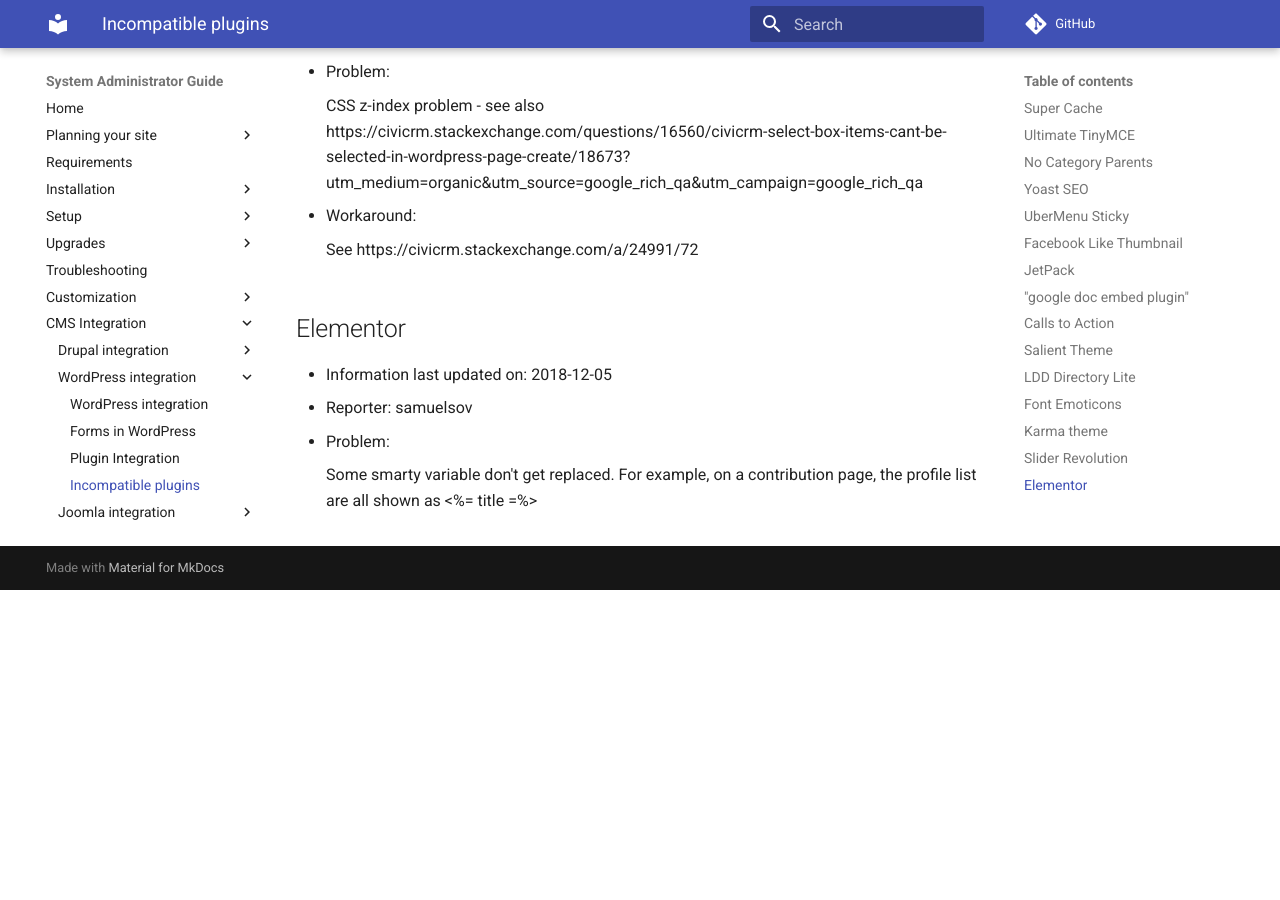
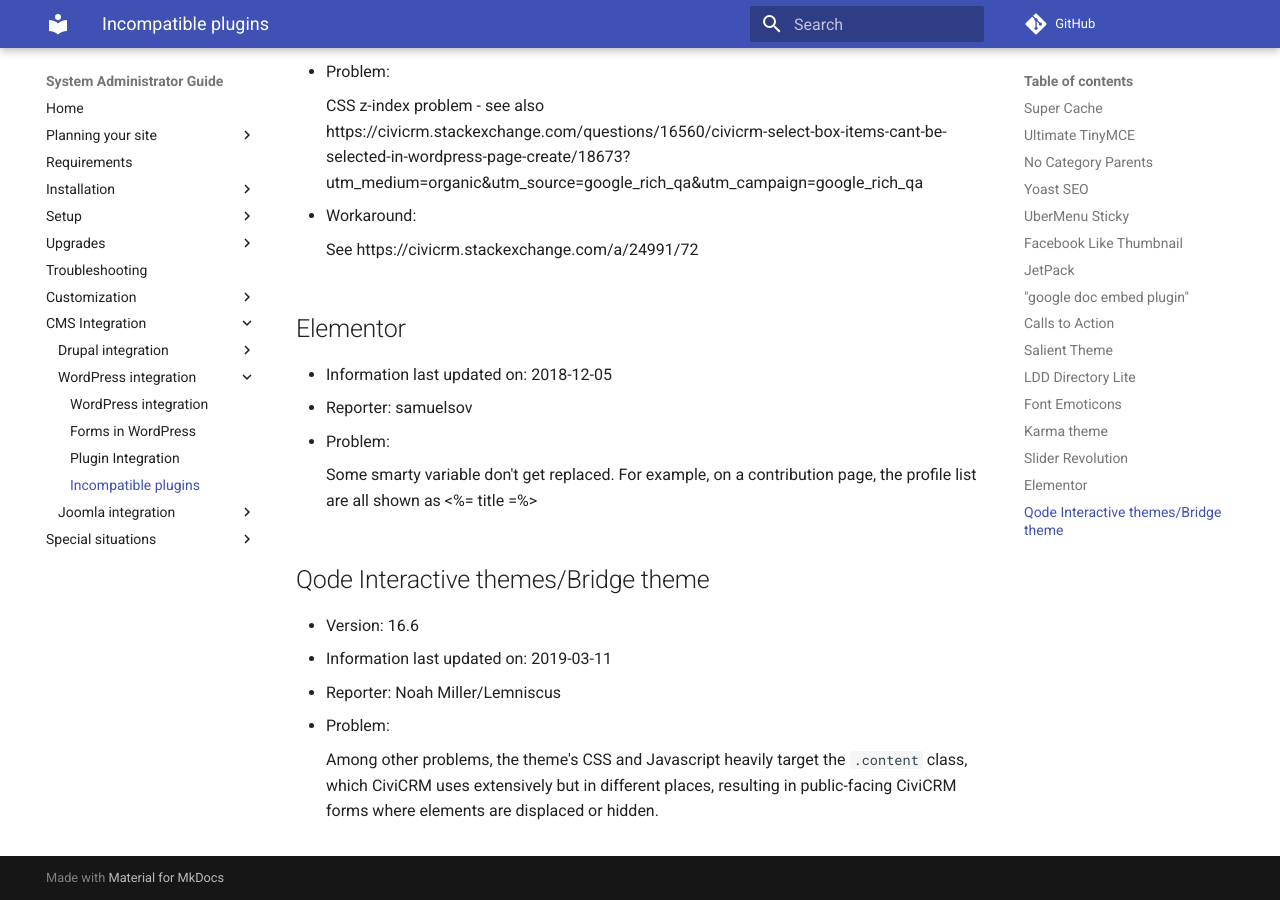
Before and after one commit to civicrm/civicrm-sysadmin-guide, an MkDocs documentation site: the page built from docs/integration/wordpress/incompatibilities.md, in a window 1280 px wide and 900 px high, scrolled down 5219 px. Built offline with MkDocs 1.6.1 and Material for MkDocs 9.7.7, drawn with Linux system fonts in a browser that asks for light colours; comment, search, counter and statistics services are not loaded; old or Windows-style settings are respelled for this version of MkDocs; before the commit the page ends 5809 px from its top, so only the background shows below that.

Commit message:
Update incompatibilities.md (#155)

```diff
--- a/docs/integration/wordpress/incompatibilities.md
+++ b/docs/integration/wordpress/incompatibilities.md
@@ -187,3 +187,12 @@ Perhaps a useful thread - http://civicrm.stackexchange.com/questions/11946/deque
   * Problem:
 
     Some smarty variable don't get replaced. For example, on a contribution page, the profile list are all shown as <%= title =%>
+
+## Qode Interactive themes/Bridge theme
+
+* Version: 16.6
+* Information last updated on: 2019-03-11
+* Reporter: Noah Miller/Lemniscus
+* Problem:
+
+    Among other problems, the theme's CSS and Javascript heavily target the `.content` class, which CiviCRM uses extensively but in different places, resulting in public-facing CiviCRM forms where elements are displaced or hidden.
```
